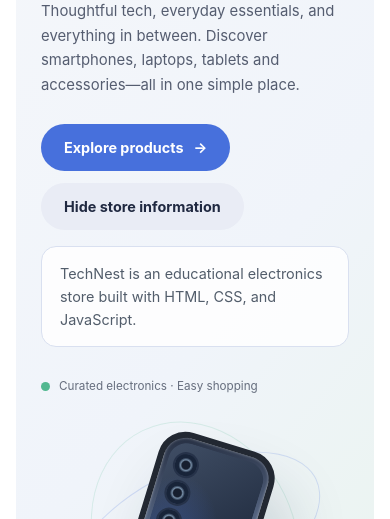
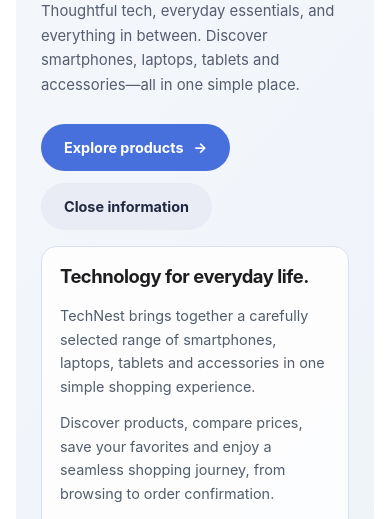
Before and after one commit to barbabarbara/TechNestStore, a website with bundled scripts: page index.html in a window 390 px wide. Both pictures are taken after a click on the button "About TechNest". Shown: the part 288-807 px from the top of the page. Built offline with nearby package versions, Linux system fonts and the light colour scheme.

Commit message:
Improve About TechNest content and toggle button

```diff
--- a/css/style.css
+++ b/css/style.css
@@ -1146,8 +1146,12 @@ main.shell > section > .purchase-success {
   width: 100%;
   max-width: 420px;
 }
-.order-history { margin-block: 24px; }
-.order-history h2 { margin: 0 0 16px; }
+.order-history {
+  margin-block: 24px;
+}
+.order-history h2 {
+  margin: 0 0 16px;
+}
 .order-history-header {
   display: flex;
   align-items: baseline;
@@ -1156,7 +1160,9 @@ main.shell > section > .purchase-success {
   gap: 12px;
   margin-bottom: 16px;
 }
-.order-history-header h2 { margin: 0; }
+.order-history-header h2 {
+  margin: 0;
+}
 .order-receipt {
   margin-bottom: 12px;
   padding: clamp(16px, 3vw, 28px);
@@ -1164,10 +1170,23 @@ main.shell > section > .purchase-success {
   border-radius: var(--radius);
   background: #fff;
 }
-.order-receipt summary { cursor: pointer; font-weight: 700; overflow-wrap: anywhere; }
-.receipt-date { margin: 8px 0; color: var(--muted); font-size: 0.875rem; }
-.receipt-items { list-style: none; padding: 0; margin: 16px 0; }
-.receipt-items li, .receipt-total {
+.order-receipt summary {
+  cursor: pointer;
+  font-weight: 700;
+  overflow-wrap: anywhere;
+}
+.receipt-date {
+  margin: 8px 0;
+  color: var(--muted);
+  font-size: 0.875rem;
+}
+.receipt-items {
+  list-style: none;
+  padding: 0;
+  margin: 16px 0;
+}
+.receipt-items li,
+.receipt-total {
   display: flex;
   justify-content: space-between;
   align-items: baseline;
@@ -1175,9 +1194,18 @@ main.shell > section > .purchase-success {
   padding-block: 12px;
   border-top: 1px solid var(--line);
 }
-.receipt-items li > div { min-width: 0; overflow-wrap: anywhere; }
-.receipt-items li > strong, .receipt-total strong { flex-shrink: 0; }
-.receipt-total { font-size: 1.05rem; font-weight: 600; }
+.receipt-items li > div {
+  min-width: 0;
+  overflow-wrap: anywhere;
+}
+.receipt-items li > strong,
+.receipt-total strong {
+  flex-shrink: 0;
+}
+.receipt-total {
+  font-size: 1.05rem;
+  font-weight: 600;
+}
 
 .secondary-cart-link {
   color: var(--blue);
@@ -1758,6 +1786,27 @@ main.shell .admin-intro h1 {
   background: rgb(255 255 255 / 85%);
   color: #525d6b;
   font-size: 0.9rem;
+}
+
+.home-information h2 {
+  margin: 0 0 12px;
+  color: var(--ink);
+  font-size: 1.15rem;
+  font-weight: 700;
+  letter-spacing: -0.025em;
+}
+
+.home-information p {
+  margin: 0 0 12px;
+  line-height: 1.65;
+}
+
+.home-information .home-information-note {
+  margin: 16px 0 0;
+  padding-top: 14px;
+  border-top: 1px solid var(--line);
+  color: var(--muted);
+  font-size: 0.8rem;
 }
 
 .home-proof {
--- a/index.html
+++ b/index.html
@@ -47,9 +47,30 @@
             About TechNest
           </button>
         </div>
-        <p id="store-information" class="home-information" hidden>
+        <!-- <p id="store-information" class="home-information" hidden>
           TechNest is an educational electronics store built with HTML, CSS, and JavaScript.
-        </p>
+        </p> -->
+        <div id="store-information" class="home-information" hidden>
+          <h2>Technology for everyday life.</h2>
+
+          <p>
+            TechNest brings together a carefully selected range of
+            smartphones, laptops, tablets and accessories in one
+            simple shopping experience.
+          </p>
+
+          <p>
+            Discover products, compare prices, save your favorites
+            and enjoy a seamless shopping journey, from browsing
+            to order confirmation.
+          </p>
+
+          <p class="home-information-note">
+            TechNest is an educational e-commerce project powered
+            by DummyJSON. All purchases are simulated, and no real
+            payments are processed.
+          </p>
+        </div>
         <p class="home-proof"><span class="home-proof-dot" aria-hidden="true"></span>
           Curated electronics · Easy shopping
         </p>
--- a/js/main.js
+++ b/js/main.js
@@ -27,8 +27,9 @@ if (informationButton && storeInformation) {
     storeInformation.hidden = !newState;
 
     // Update the button label.
+    // Update the button label.
     informationButton.textContent = newState
-      ? "Hide store information"
+      ? "Close information"
       : "About TechNest";
   });
 }
```
